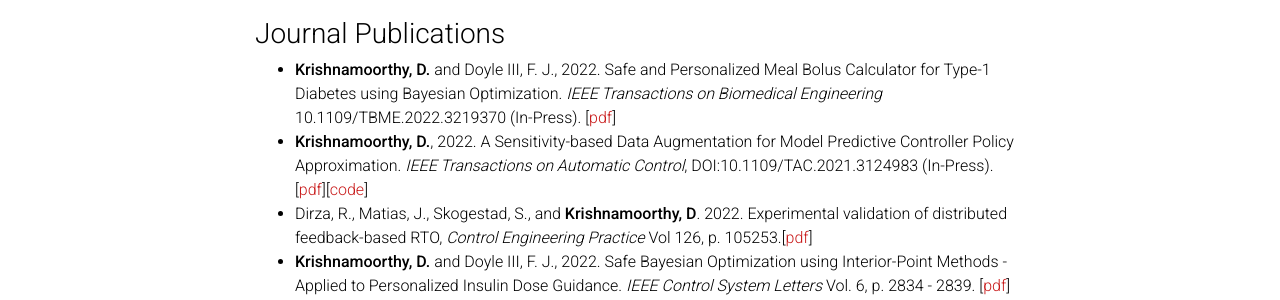
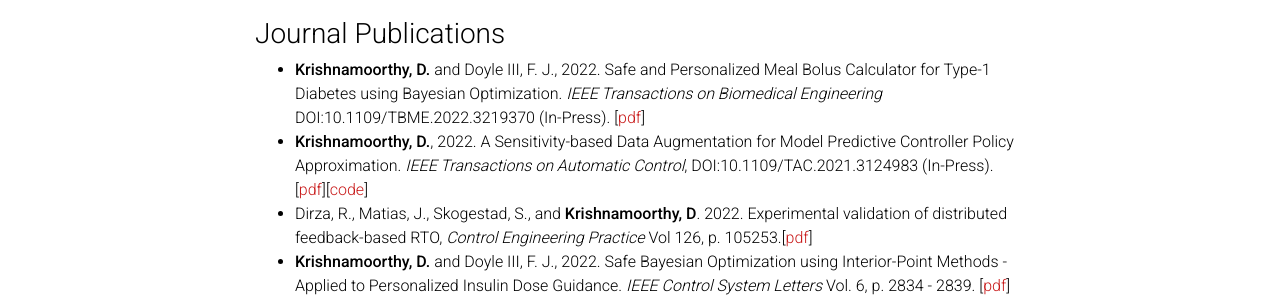
Before and after one commit to dinesh-krishnamoorthy/dinesh-krishnamoorthy.github.io, a Jekyll site: the page built from _pages/publications.md, in a window 1280 px wide and 900 px high. Shown: the part 321-621 px from the top of the window. Built offline with Jekyll 4.4.1, drawn with Linux system fonts in a browser that asks for light colours; comment, search, counter and statistics services are not loaded; a style sheet for code colours, icons or effects is not loaded.

Commit message:
Update publications.md

```diff
--- a/_pages/publications.md
+++ b/_pages/publications.md
@@ -16,7 +16,7 @@
 
 ### Journal Publications
 
-* **Krishnamoorthy, D.** and Doyle III, F. J., 2022.  Safe and Personalized Meal Bolus Calculator for Type-1 Diabetes using Bayesian Optimization. _IEEE Transactions on Biomedical Engineering_ 10.1109/TBME.2022.3219370 (In-Press). [[pdf](https://www.dropbox.com/s/zjmp8uzozj3lqsl/main_BolusCalculator.pdf?dl=0)]
+* **Krishnamoorthy, D.** and Doyle III, F. J., 2022.  Safe and Personalized Meal Bolus Calculator for Type-1 Diabetes using Bayesian Optimization. _IEEE Transactions on Biomedical Engineering_ DOI:10.1109/TBME.2022.3219370 (In-Press). [[pdf](https://www.dropbox.com/s/zjmp8uzozj3lqsl/main_BolusCalculator.pdf?dl=0)]
 * **Krishnamoorthy, D.**, 2022. A Sensitivity-based Data Augmentation for Model Predictive Controller Policy Approximation. _IEEE Transactions on Automatic Control_, DOI:10.1109/TAC.2021.3124983 (In-Press). [[pdf](https://arxiv.org/pdf/2009.07398.pdf)][[code](https://github.com/dinesh-krishnamoorthy/Sensitivity-DataAugmentation)]
 * Dirza, R., Matias, J., Skogestad, S., and **Krishnamoorthy, D**. 2022. Experimental validation of distributed feedback-based RTO, _Control Engineering Practice_ Vol 126, p. 105253.[[pdf](https://www.dropbox.com/s/z9xmgslsw6jic22/DFRTO_ExperimentalValidation.pdf?dl=0)]
 * **Krishnamoorthy, D.** and Doyle III, F. J., 2022. Safe Bayesian Optimization using Interior-Point Methods - Applied to Personalized Insulin Dose Guidance. _IEEE Control System Letters_ Vol. 6, p. 2834 - 2839. [[pdf](https://arxiv.org/pdf/2205.02327.pdf)][[extended version](https://arxiv.org/abs/2205.02327)]
```
